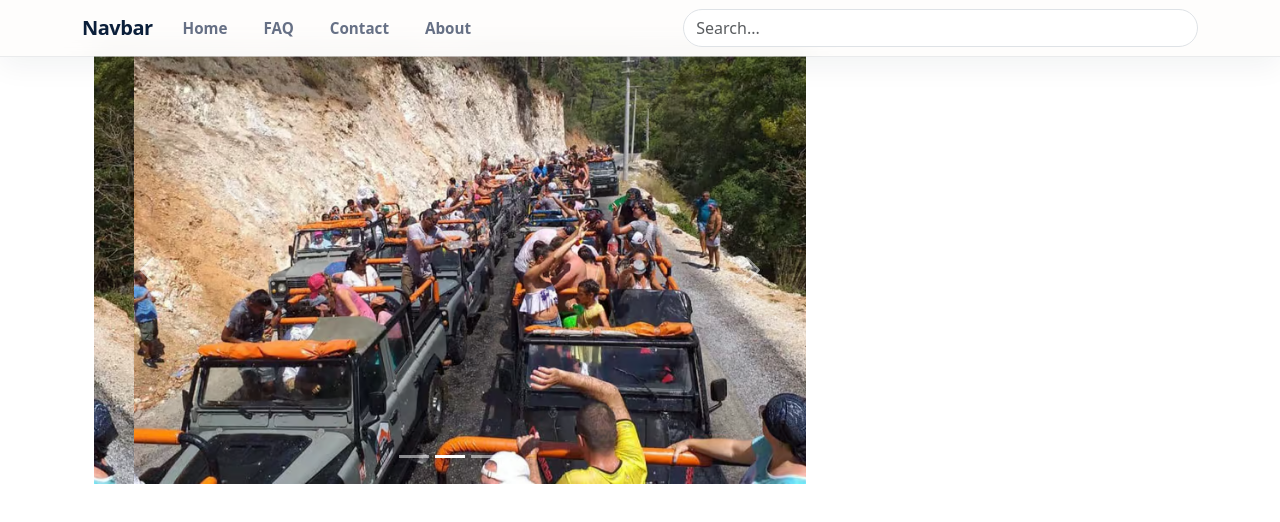
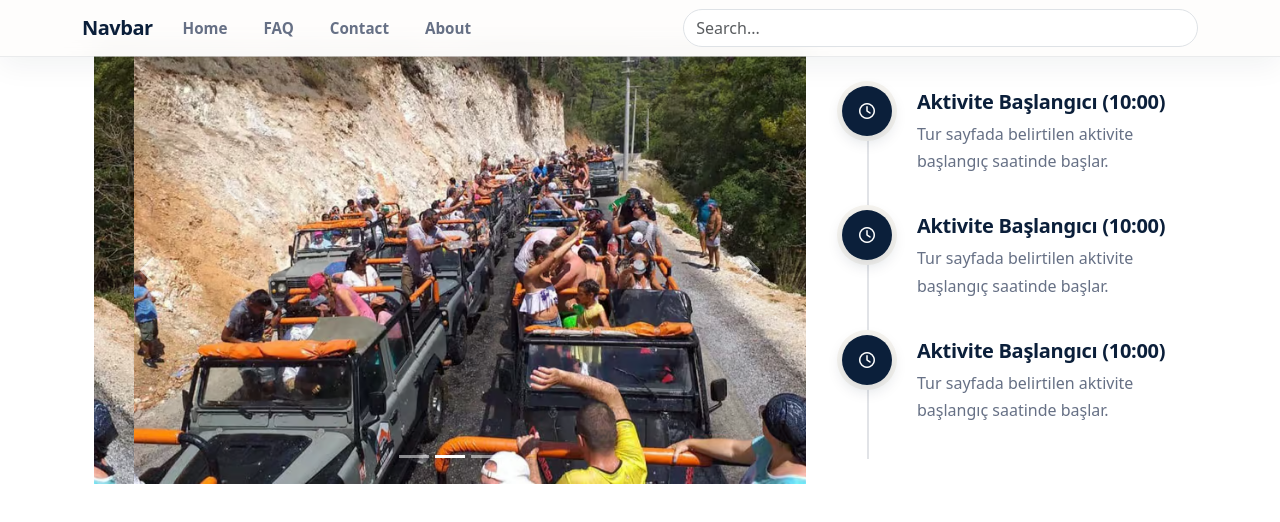
Before and after one commit to 3laa-dev/Jeep-Safari, a React (Vite) app: page / in a window 1280 px wide. Shown: the top 522 px of the page. Built offline with nearby package versions, Linux system fonts and the light colour scheme.

Commit message:
time line created

```diff
--- a/package.json
+++ b/package.json
@@ -10,6 +10,7 @@
     "preview": "vite preview"
   },
   "dependencies": {
+    "@fortawesome/fontawesome-free": "^7.3.1",
     "bootstrap": "^5.3.8",
     "react": "^19.2.8",
     "react-bootstrap": "^2.10.10",
--- a/src/App.jsx
+++ b/src/App.jsx
@@ -2,6 +2,7 @@ import NavBar from "./Components/Header"
 import Slider from "./Components/Slider"
 import { Row , Col} from "react-bootstrap"
 import {Container} from "react-bootstrap"
+import TimeLine from "./Components/TimeLine"
 
 function App() {
 
@@ -14,7 +15,7 @@ function App() {
             <Slider/>
         </Col>
         <Col sm="4">
-
+            <TimeLine/>
         </Col>
       </Row>
       </Container>
--- /dev/null
+++ b/src/Components/TimeLine.jsx
@@ -0,0 +1,49 @@
+
+const TimeLine = () => {
+    return (
+        <div className="timeline">
+
+            <div className="timeline-item">
+                <div className="timeline-icon">
+                    <i className="fa-regular fa-clock"></i>
+                </div>
+
+                <div className="timeline-content">
+                    <h3>Aktivite Başlangıcı (10:00)</h3>
+                    <p>
+                        Tur sayfada belirtilen aktivite başlangıç saatinde başlar.
+                    </p>
+                </div>
+            </div>
+
+            <div className="timeline-item">
+                <div className="timeline-icon">
+                   <i class="fa-regular fa-clock"></i>
+                </div>
+
+                <div className="timeline-content">
+                    <h3>Aktivite Başlangıcı (10:00)</h3>
+                    <p>
+                        Tur sayfada belirtilen aktivite başlangıç saatinde başlar.
+                    </p>
+                </div>
+            </div>
+
+            <div className="timeline-item">
+                <div className="timeline-icon">
+                    <i className="fa-regular fa-clock"></i>
+                </div>
+
+                <div className="timeline-content">
+                    <h3>Aktivite Başlangıcı (10:00)</h3>
+                    <p>
+                        Tur sayfada belirtilen aktivite başlangıç saatinde başlar.
+                    </p>
+                </div>
+            </div>
+
+        </div>
+    )
+}
+
+export default TimeLine
--- a/src/index.css
+++ b/src/index.css
@@ -73,6 +73,8 @@ a {
    NAVBAR
 ========================= */
 
+
+
 .main-navbar {
   position: fixed !important;
 
@@ -96,6 +98,24 @@ a {
   box-shadow: 0 8px 30px rgba(11, 31, 58, 0.06);
 }
 
+.navbar-toggle {
+
+
+  padding: 8px;
+
+  border-width: 0px  !important;
+  border-radius: 10px !important;
+  border-style: none;
+
+
+  box-shadow: none !important;
+}
+
+
+
+.navbar-toggle:focus {
+  box-shadow: none !important;
+}
 
 /* Brand */
 
@@ -267,3 +287,206 @@ a {
 .slider{
   border-radius: 30px;
 }
+
+/* Time Line */
+
+/* =========================
+   TIMELINE
+========================= */
+
+.timeline {
+  position: relative;
+
+  max-width: 850px;
+
+  margin: 0 auto;
+
+  padding: 30px 0;
+}
+
+
+/* =========================
+   VERTICAL LINE
+========================= */
+
+.timeline::before {
+  content: "";
+
+  position: absolute;
+
+  top: 30px;
+  bottom: 30px;
+
+  left: 25px;
+
+  width: 2px;
+
+  background: rgba(11, 31, 58, 0.12);
+}
+
+
+/* =========================
+   TIMELINE ITEM
+========================= */
+
+.timeline-item {
+  position: relative;
+
+  display: flex;
+
+  align-items: flex-start;
+
+  gap: 25px;
+
+  min-height: 100px;
+
+  padding-bottom: 35px;
+}
+
+
+/* =========================
+   ICON
+========================= */
+
+.timeline-icon {
+  position: relative;
+
+  z-index: 2;
+
+  flex-shrink: 0;
+
+  width: 50px;
+  height: 50px;
+
+  display: flex;
+
+  align-items: center;
+  justify-content: center;
+
+  border-radius: 50%;
+
+  background: var(--color-navy);
+
+  color: #ffffff;
+
+  font-size: 1rem;
+
+  box-shadow:
+    0 5px 15px rgba(11, 31, 58, 0.15),
+    0 0 0 5px var(--color-bg);
+
+  transition:
+    transform var(--transition),
+    box-shadow var(--transition);
+}
+
+
+/* =========================
+   ICON HOVER
+========================= */
+
+.timeline-item:hover .timeline-icon {
+  transform: scale(1.06);
+
+  box-shadow:
+    0 8px 20px rgba(11, 31, 58, 0.20),
+    0 0 0 5px var(--color-bg);
+}
+
+
+/* =========================
+   CONTENT
+========================= */
+
+.timeline-content {
+  flex: 1;
+
+  padding-top: 2px;
+}
+
+
+.timeline-content h3 {
+  margin: 0 0 6px;
+
+  color: var(--color-navy);
+
+  font-size: 1.25rem;
+
+  font-weight: 750;
+
+  line-height: 1.35;
+
+  letter-spacing: -0.3px;
+}
+
+
+.timeline-content p {
+  margin: 0;
+
+  max-width: 700px;
+
+  color: var(--color-text-muted);
+
+  font-size: 1rem;
+
+  line-height: 1.7;
+}
+
+
+/* =========================
+   MOBILE
+========================= */
+
+@media (max-width: 600px) {
+
+  .timeline {
+    padding: 20px 0;
+  }
+
+
+  /* Vertical Line */
+
+  .timeline::before {
+    top: 20px;
+    bottom: 20px;
+
+    left: 22px;
+  }
+
+
+  /* Item */
+
+  .timeline-item {
+    gap: 16px;
+
+    padding-bottom: 28px;
+  }
+
+
+  /* Icon */
+
+  .timeline-icon {
+    width: 44px;
+    height: 44px;
+
+    font-size: 0.9rem;
+
+    box-shadow:
+      0 5px 15px rgba(11, 31, 58, 0.15),
+      0 0 0 4px var(--color-bg);
+  }
+
+
+  /* Content */
+
+  .timeline-content h3 {
+    font-size: 1.05rem;
+  }
+
+
+  .timeline-content p {
+    font-size: 0.9rem;
+
+    line-height: 1.6;
+  }
+}
--- a/src/main.jsx
+++ b/src/main.jsx
@@ -2,6 +2,7 @@ import { createRoot } from 'react-dom/client'
 import './index.css'
 import App from './App.jsx'
 import 'bootstrap/dist/css/bootstrap.min.css';
+import '@fortawesome/fontawesome-free/css/all.min.css';
 
 createRoot(document.getElementById('root')).render(
 
```
Also changed, not shown: src/assets/FULL_e4052778-0d6f-4090-b31f-be913672ad4b.png (renamed from src/images/FULL_e4052778-0d6f-4090-b31f-be913672ad4b.png), 1 other file (tests, documents, lock files or other folders).
